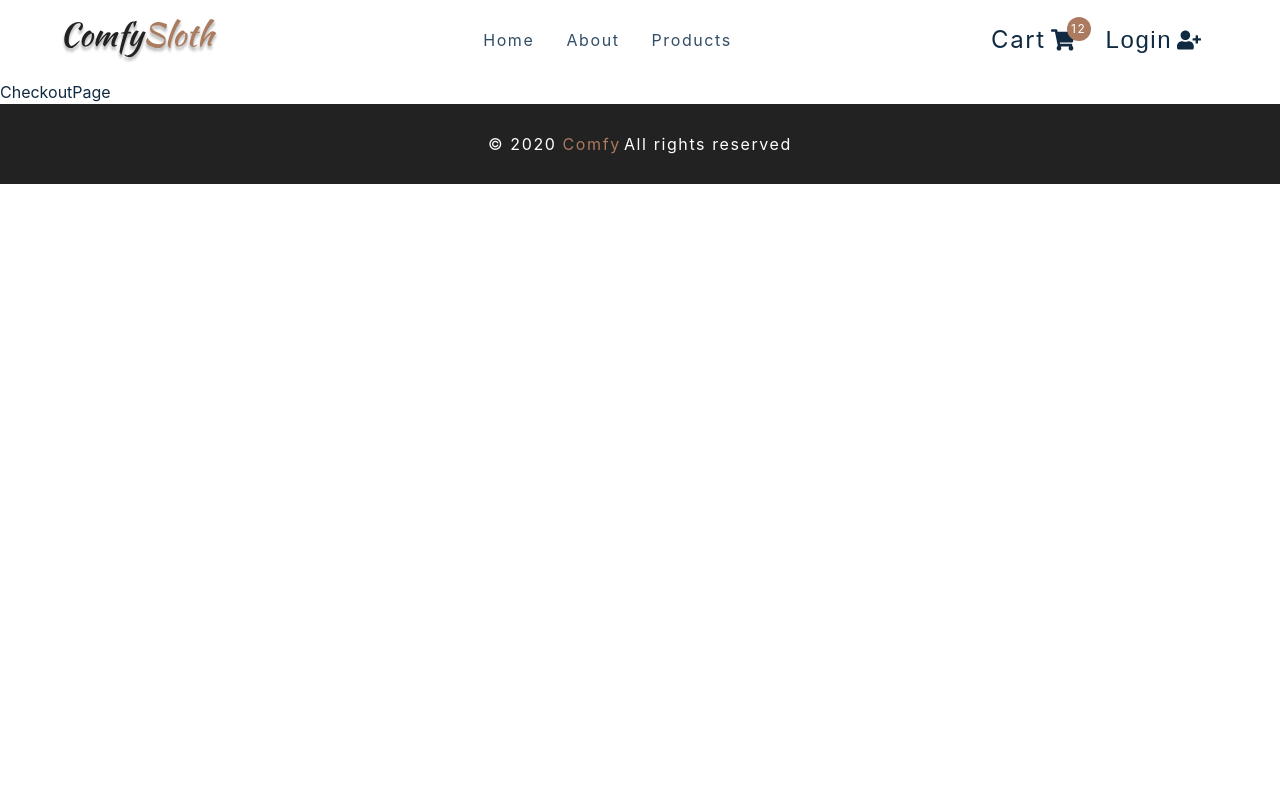
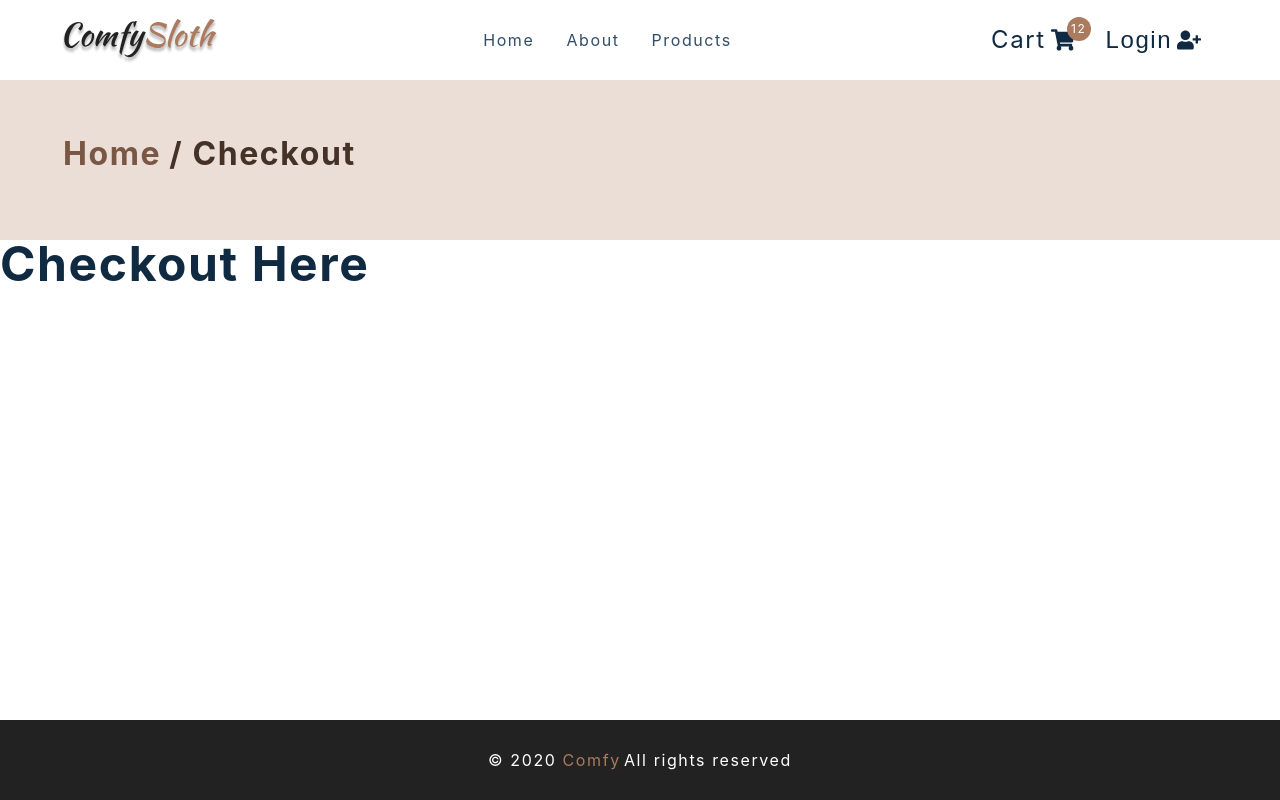
Before and after one commit to daniel-liemng/comfy_store_react, a React (Create React App) app: page /checkout in a window 1280 px wide. Built offline with nearby package versions, Linux system fonts and the light colour scheme.

Commit message:
Some pages setup

```diff
--- a/src/components/PageHero/PageHero.js
+++ b/src/components/PageHero/PageHero.js
@@ -1,7 +1,18 @@
 import React from "react";
+import { Link } from "react-router-dom";
 
-const PageHero = () => {
-  return <div>PageHero</div>;
+import PageHeroWrapper from "./PageHeroWrapper";
+
+const PageHero = ({ title }) => {
+  return (
+    <PageHeroWrapper>
+      <div className='section-center'>
+        <h3>
+          <Link to='/'>Home</Link>/ {title}
+        </h3>
+      </div>
+    </PageHeroWrapper>
+  );
 };
 
 export default PageHero;
--- a/src/pages/AboutPage/AboutPage.js
+++ b/src/pages/AboutPage/AboutPage.js
@@ -1,8 +1,32 @@
 import React from "react";
+
 import AboutPageWrapper from "./AboutPageWrapper";
+import { PageHero } from "../../components";
+import aboutImg from "../../assets/hero-bcg.jpeg";
 
 const AboutPage = () => {
-  return <AboutPageWrapper>About</AboutPageWrapper>;
+  return (
+    <main>
+      <PageHero title='About' />
+      <AboutPageWrapper className='page section section-center'>
+        <img src={aboutImg} alt='nice desk' />
+        <article>
+          <div className='title'>
+            <h2>our story</h2>
+            <div className='underline'></div>
+          </div>
+          <p>
+            Lorem ipsum dolor sit amet consectetur adipisicing elit. Architecto
+            quae enim et magni nihil cum nemo odio perferendis esse molestiae
+            error similique dolor minus porro voluptatem exercitationem quos ex
+            amet doloribus, voluptates quaerat itaque. Officiis voluptate quae
+            voluptatibus sapiente, accusantium nobis asperiores? Sequi omnis
+            natus rerum quisquam aliquid, dolor a.
+          </p>
+        </article>
+      </AboutPageWrapper>
+    </main>
+  );
 };
 
 export default AboutPage;
--- a/src/pages/CheckoutPage/CheckoutPage.js
+++ b/src/pages/CheckoutPage/CheckoutPage.js
@@ -1,7 +1,17 @@
 import React from "react";
 
+import CheckoutPageWrapper from "./CheckoutPageWrapper";
+import { PageHero } from "../../components";
+
 const CheckoutPage = () => {
-  return <div>CheckoutPage</div>;
+  return (
+    <main>
+      <PageHero title='Checkout' />
+      <CheckoutPageWrapper className='page'>
+        <h1>Checkout here</h1>
+      </CheckoutPageWrapper>
+    </main>
+  );
 };
 
 export default CheckoutPage;
```
Also changed, not shown: 1 other file (tests, documents, lock files or other folders).
